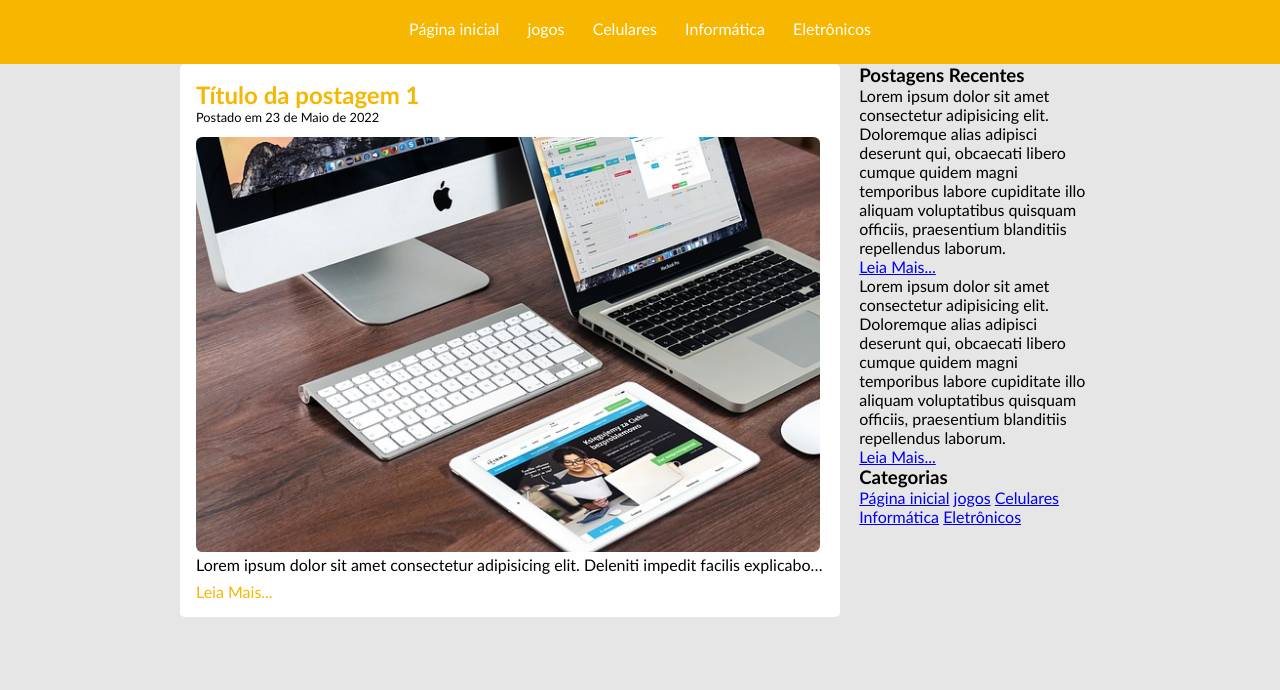
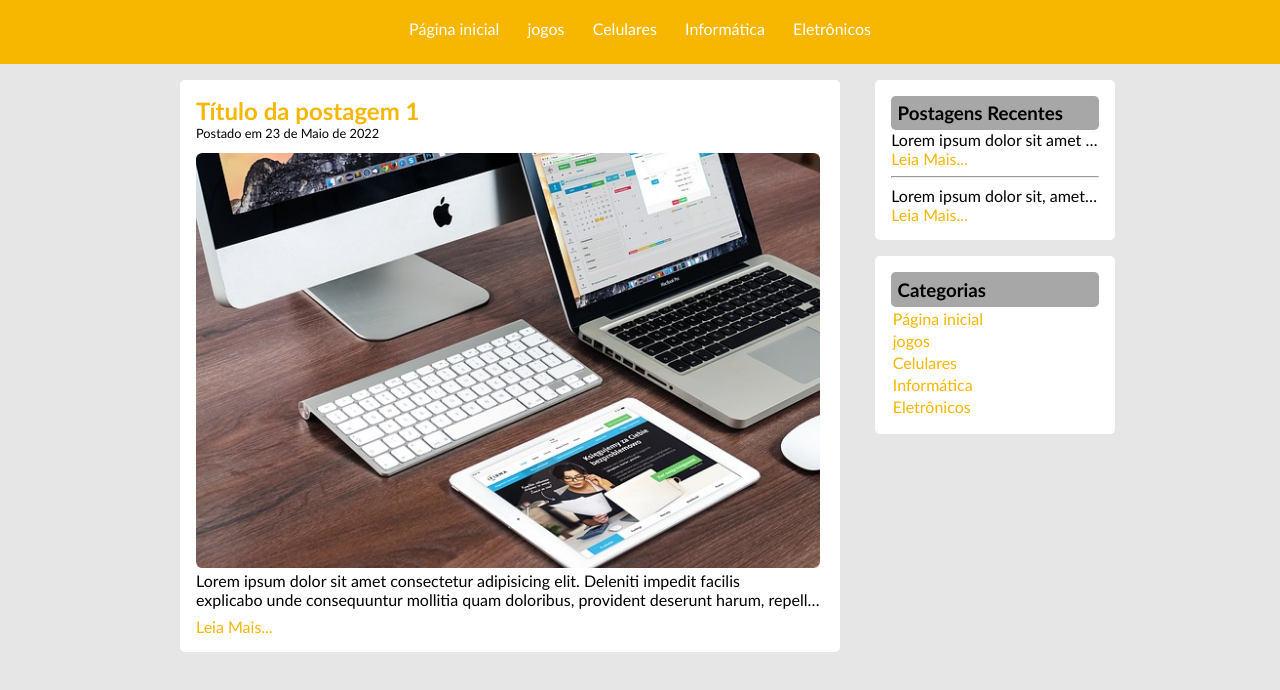
Before and after one commit to TonnAcker/Bisonho-Blog, a plain HTML site: page index.html in a window 1280 px wide. Shown: the part 68-758 px from the top of the page. Drawn offline with Linux system fonts and the light colour scheme.

Commit message:
Add files via upload

```diff
--- a/css/style.css
+++ b/css/style.css
@@ -52,6 +52,7 @@ body{
 }
 .postagem{
     padding: 1rem;
+    margin-top: 1rem;
     background-color: #fff;
     border-radius: 0.3rem;
 }
@@ -82,3 +83,44 @@ body{
 .postagem a:hover{
     text-decoration: underline;
 }
+.texto-postagem-lateral p{
+    white-space: nowrap;
+    overflow: hidden;
+    text-overflow: ellipsis;
+}
+.texto-postagem-lateral a{
+    text-decoration: none;
+}
+.texto-postagem-lateral a:visited,.postagem a:link{
+    color: #f7b600;
+}
+.texto-postagem-lateral a:hover{
+    text-decoration: underline;
+}
+.conteudo-lateral{
+    padding: 1rem;
+    margin: 1rem;
+    background-color: #fff;
+    width: 15rem;
+    border-radius: 0.3rem;
+}
+.conteudo-lateral-titulo{
+    padding: 0.4rem;
+    background-color: #a7a7a7;
+    border-radius: 0.3rem;
+}
+.navegacao-lateral a{
+    text-decoration: none;
+    color: #f7b600;
+    display: flex;
+    padding: 0.1rem;
+}
+.conteudo-lateral a{
+    text-decoration: none;
+    color: #f7b600;
+    display: flex;
+}
+hr{
+    margin-top: 0.5rem;
+    margin-bottom: 0.5rem;
+}
--- a/index.html
+++ b/index.html
@@ -36,7 +36,7 @@
                     <h2 class="postagem-titulo">Título da postagem 1</h2>
                     <span class="postagem-data">Postado em 23 de Maio de 2022</span>
                     <img src="./img/imagem2.jpg" alt="" class="postagem-imagem">
-                    <p>Lorem ipsum dolor sit amet consectetur adipisicing elit. Deleniti impedit facilis explicabo unde consequuntur mollitia quam doloribus, provident deserunt harum, repellat earum vel ipsa hic quisquam voluptate rem? Nesciunt, eum?</p>
+                    <p>Lorem ipsum dolor sit amet consectetur adipisicing elit. Deleniti impedit facilis <br> explicabo unde consequuntur mollitia quam doloribus, provident deserunt harum, repellat earum vel ipsa hic quisquam voluptate rem? Nesciunt, eum?</p>
                     <a href="#">Leia Mais...</a>
                 </article>
                 <!--FIM - POSTAGEM ARTICLE 01-->
@@ -48,11 +48,12 @@
                 <article class="conteudo-lateral">
                     <h3 class="conteudo-lateral-titulo">Postagens Recentes</h3>
                     <div class="texto-postagem-lateral">
-                        <p>Lorem ipsum dolor sit amet consectetur adipisicing elit. Doloremque alias adipisci deserunt qui, obcaecati libero cumque quidem magni temporibus labore cupiditate illo aliquam voluptatibus quisquam officiis, praesentium blanditiis repellendus laborum.</p>
+                        <p>Lorem ipsum dolor sit amet consectetur adipisicing elit.</p>
                     <a href="#">Leia Mais...</a>
+                    <hr>
                     </div>
                     <div class="texto-postagem-lateral">
-                        <p>Lorem ipsum dolor sit amet consectetur adipisicing elit. Doloremque alias adipisci deserunt qui, obcaecati libero cumque quidem magni temporibus labore cupiditate illo aliquam voluptatibus quisquam officiis, praesentium blanditiis repellendus laborum.</p>
+                        <p>Lorem ipsum dolor sit, amet consectetur adipisicing elit.</p>
                     <a href="#">Leia Mais...</a>
                     </div>
                     </article>
```
